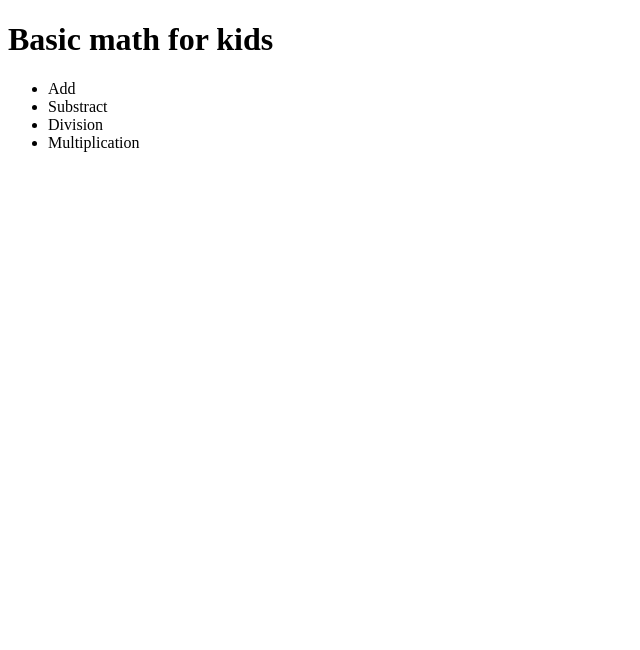
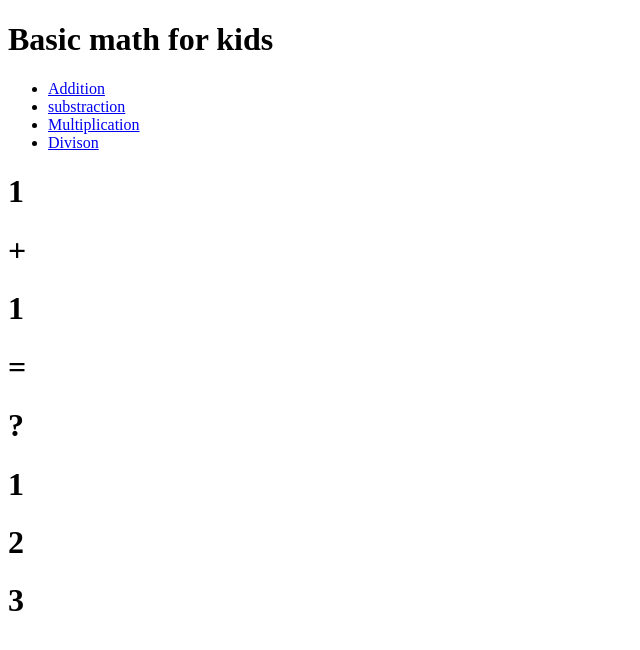
Before and after one commit to Ujef55/Basic-math-web-app-for-kids, a plain HTML site: page index.html in a window 1280 px wide. Shown: the whole page, without its empty margins (0-640 px from the left). Drawn offline with Linux system fonts and the light colour scheme.

Commit message:
fixing html

```diff
--- a/index.html
+++ b/index.html
@@ -6,16 +6,37 @@
     <title>Math web app</title>
 </head>
 <body>
-    <div class="container">
-        <h1>Basic math for kids</h1>
-        <ul>
-            <li>Add</li>
-            <li>Substract</li>
-            <li>Division</li>
-            <li>Multiplication</li>
-        </ul>
+    <header>
+        <div class="container">
+            <h1>Basic math for kids</h1>
+            <ul>
+                <li class="add"><a href="index.html">Addition</a></li>
+                <li><a href="substract.html">substraction</a></li>
+                <li><a href="multiply.html">Multiplication</a></li>
+                <li><a href="divide.html">Divison</a></li>
+            </ul>
+        </div>
+    </header>
+    <div class="wrapper">
+        <div class="equation">
+            <h1 id="num1">1</h1>
+            <h1>+</h1>
+            <h1 id="num2">1</h1>
+            <h1>=</h1>
+            <h1>?</h1>
+        </div>
+        <div class="answer-options">
+            <div class="options">
+              <h1 id="option1">1</h1>
+            </div>
+            <div class="options">
+              <h1 id="option2">2</h1>
+            </div>
+            <div class="options">
+              <h1 id="option3">3</h1>
+            </div>
+        </div>
     </div>
-
     <script src="/script/add.js"></script>
 </body>
 </html>
```
